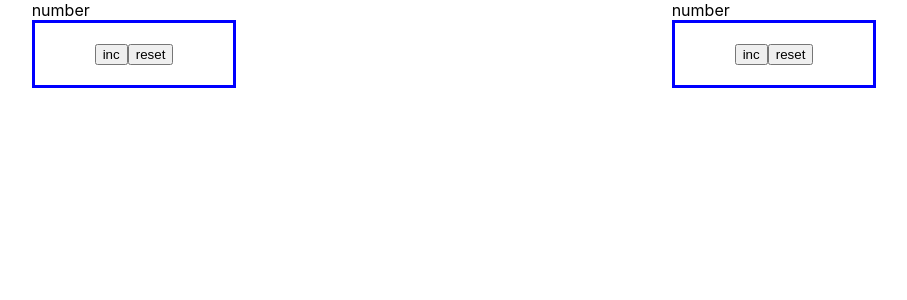
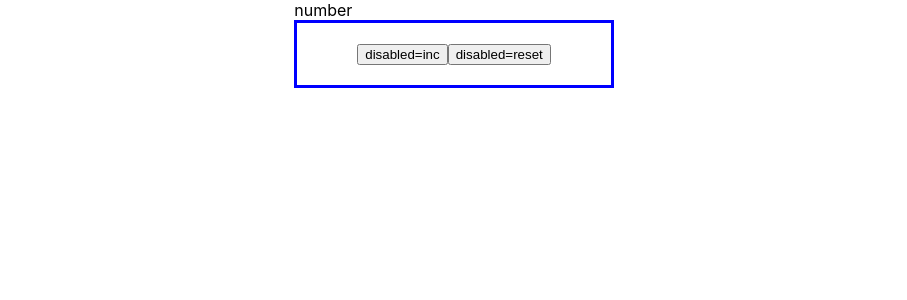
Before and after one commit to volhaf/counter, a React (Create React App) app: page / in a window 1280 px wide. Shown: the top 300 px of the page, without its empty margins (186-1093 px from the left). Built offline with nearby package versions, Linux system fonts and the light colour scheme.

Commit message:
add disabled botton

```diff
--- a/src/App.tsx
+++ b/src/App.tsx
@@ -6,7 +6,6 @@ function App() {
   return (
     <div className="App">
       <Counter />
-        <Counter />
     </div>
   );
 }
@@ -40,11 +39,16 @@ function Counter ({}:CounterPropsType): any {
 type ButtonPropsType = {
     onClick: ()=> void
     title: string
+    disabled?: boolean
 }
-function Button ({onClick, title}:ButtonPropsType): any {
+function Button ({onClick, title, disabled}:ButtonPropsType): any {
     return (
         <div>
-            <button onClick={onClick}>{title}</button>
+            <button
+                onClick={onClick}>
+                disabled={disabled}
+                {title}
+            </button>
         </div>
     )
 }
```
